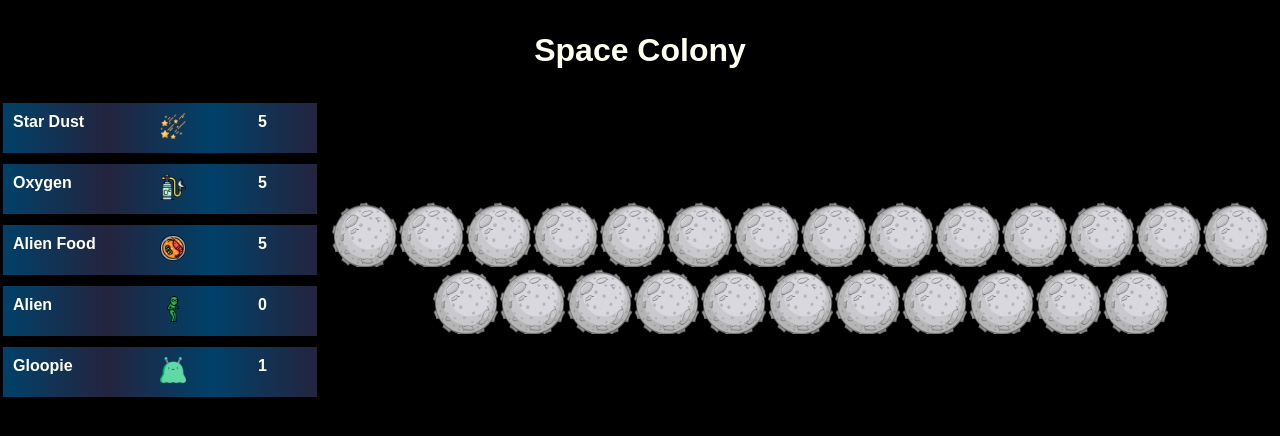
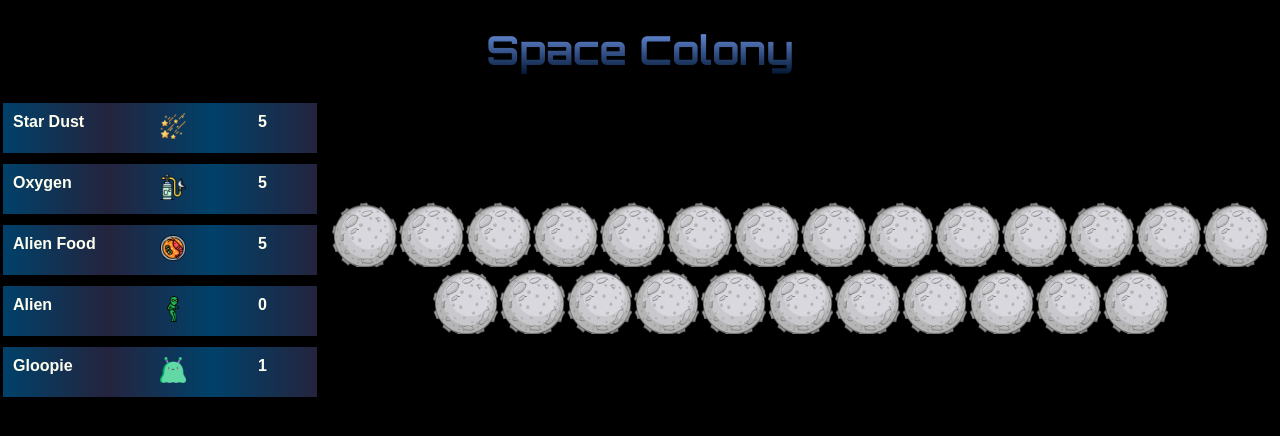
Before and after one commit to tanjennifer/village-simulator-react, a React (Vite) app: page / in a window 1280 px wide. Shown: the top 436 px of the page. Built offline with nearby package versions, Linux system fonts and the light colour scheme.

Commit message:
styling msg icons, font, header

```diff
--- a/index.html
+++ b/index.html
@@ -4,6 +4,10 @@
     <meta charset="UTF-8" />
     <link rel="icon" type="image/svg+xml" href="/vite.svg" />
     <meta name="viewport" content="width=device-width, initial-scale=1.0" />
+    <link rel="preconnect" href="https://fonts.googleapis.com">
+<link rel="preconnect" href="https://fonts.gstatic.com" crossorigin>
+<link href="https://fonts.googleapis.com/css2?family=Orbitron:wght@700&display=swap" rel="stylesheet">
+
     <title>Space Colony</title>
   </head>
   <body>
--- a/src/App.css
+++ b/src/App.css
@@ -11,13 +11,41 @@
   align-items: center;
 }
 
+.App .msgIcon {
+  width: 40px;
+  height: 40px;
+  margin-top: 10px;
+
+  position: relative;
+    -webkit-animation: floatBubble 5s infinite  normal ease-out;
+    animation: floatBubble 4s infinite  normal ease-out;
+}
+@-webkit-keyframes floatBubble {
+    0% {
+        top:500px;
+    }
+    100% {
+        top: 0px;
+    }
+}
+@keyframes floatBubble {
+    0% {
+        top:500px;
+    }
+    100% {
+        top: 0px;
+    }
+}
+
 .App .resourceErrMsg {
   background: linear-gradient(to right, red, orange, yellow);
   color: black;
   font-weight: bold;
-  padding: 10px;
-  margin-top: 10px;
+  padding: 5px;
+  border-radius: 5px;;
 }
+
+
 
 @media only screen and (min-width: 768px) {
   .App main {
--- a/src/App.tsx
+++ b/src/App.tsx
@@ -3,6 +3,7 @@ import "./App.css";
 import Improvement from "./models/Improvement";
 import ResourcesView from "./components/ResourcesView/ResourcesView";
 import Map from "./components/Map/Map";
+import spacemsg from "../src/assets/space-man.png";
 
 function App() {
   const [structures, setStructures] = useState<Improvement[]>(
@@ -191,7 +192,14 @@ function App() {
           upgradeImprovement={upgradeImprovement}
           downgradeImprovement={downgradeImprovement}
         />
-        {resourceErrMsg && <p className="resourceErrMsg">{resourceErrMsg}</p>}
+        {resourceErrMsg && (
+          <>
+            <div>
+              <img src={spacemsg} className="msgIcon"></img>
+            </div>
+            <p className="resourceErrMsg">{resourceErrMsg}</p>
+          </>
+        )}
       </main>
     </div>
   );
--- a/src/components/Tile/Tile.tsx
+++ b/src/components/Tile/Tile.tsx
@@ -3,7 +3,6 @@ import Improvement from "../../models/Improvement";
 import "./Tile.css";
 import AddImprovementDialog from "../AddImprovementDialog/AddImprovementDialog";
 import EditImprovementDialog from "../EditImprovementDialog/EditImprovementDialog";
-
 import lab from "../../assets/lab.png";
 import launchpad from "../../assets/launchpad.png";
 import observatory from "../../assets/observatory.png";
--- a/src/index.css
+++ b/src/index.css
@@ -18,3 +18,11 @@ body {
 button {
   cursor: pointer;
 }
+
+h1 {
+  font-size: 40px;
+  font-family: 'Orbitron', sans-serif;
+  background: -webkit-linear-gradient(rgb(117, 157, 243), rgb(1, 21, 48));
+  -webkit-background-clip: text;
+  -webkit-text-fill-color: transparent;
+ }
```
Also changed, not shown: src/assets/observatory.png, src/assets/space-man.png (added).
